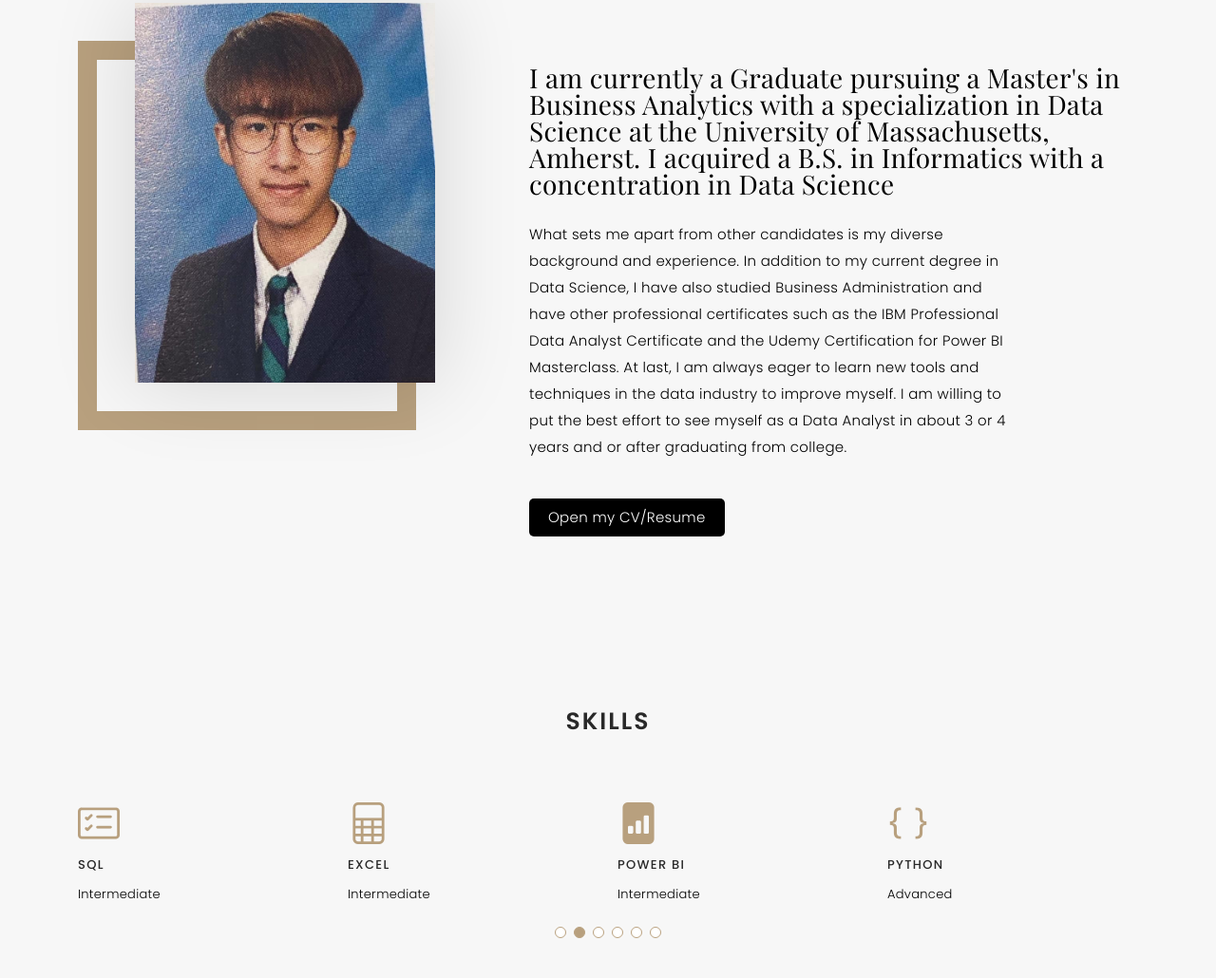
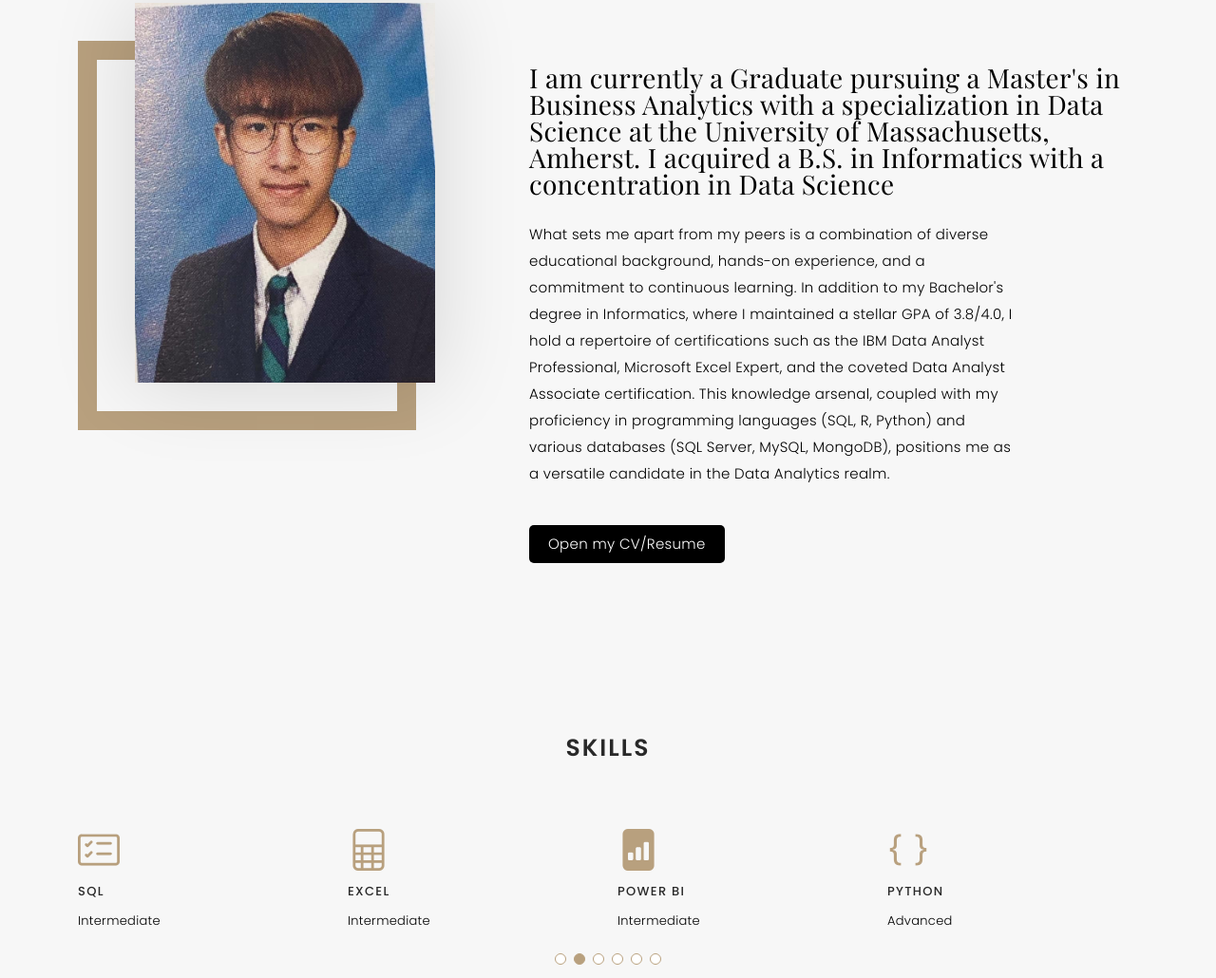
Before and after one commit to leanhkienn/portfolioReplit, a plain HTML site: page index.html in a window 1280 px wide. Shown: the part 877-1907 px from the top of the page at 95% size. Drawn offline with nearby package versions, Linux system fonts and the light colour scheme; files whose address does not match are found by name; a web font is replaced by a local one.

Commit message:
Update index.html

```diff
--- a/index.html
+++ b/index.html
@@ -92,15 +92,7 @@
             <div class="about-descr">
 
               <p class="p-heading">I am currently a Graduate pursuing a Master's in Business Analytics with a specialization in Data Science at the University of Massachusetts, Amherst. I acquired a B.S. in Informatics with a concentration in Data Science</p>
-              <p class="separator">What sets me apart from other candidates is my diverse background and experience. In
-                addition to my current degree in Data Science, I have also studied Business Administration and have
-                other
-                professional certificates such as the IBM Professional Data Analyst Certificate and the Udemy
-                Certification for Power BI Masterclass. At last, I am always eager to learn new tools and techniques in
-                the data industry to
-                improve myself. I am
-                willing to put the best effort to see myself as a Data Analyst in about 3 or 4 years and or after
-                graduating from college.</p>
+              <p class="separator">What sets me apart from my peers is a combination of diverse educational background, hands-on experience, and a commitment to continuous learning. In addition to my Bachelor's degree in Informatics, where I maintained a stellar GPA of 3.8/4.0, I hold a repertoire of certifications such as the IBM Data Analyst Professional, Microsoft Excel Expert, and the coveted Data Analyst Associate certification. This knowledge arsenal, coupled with my proficiency in programming languages (SQL, R, Python) and various databases (SQL Server, MySQL, MongoDB), positions me as a versatile candidate in the Data Analytics realm.</p>
 
               <br>
               <br>
```
